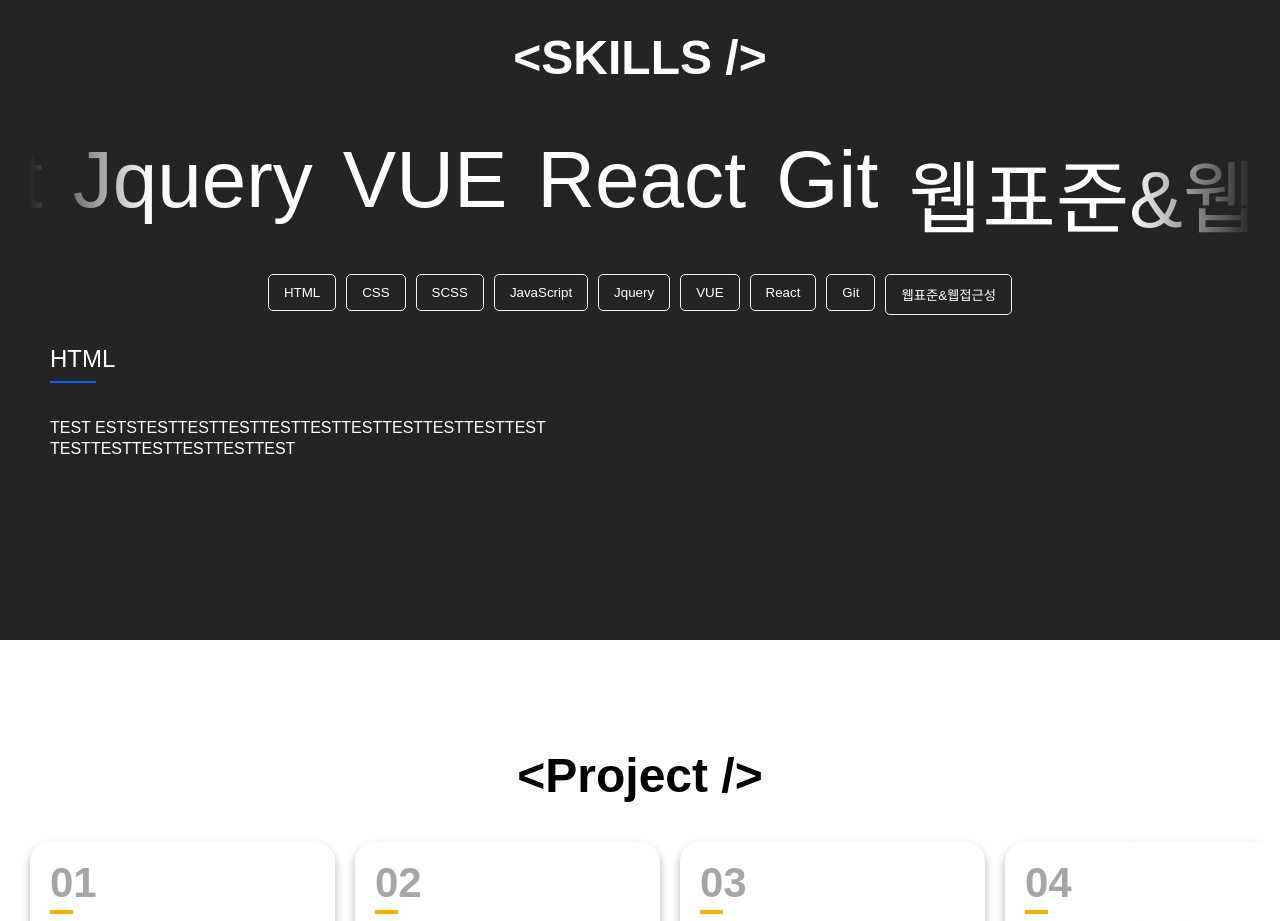
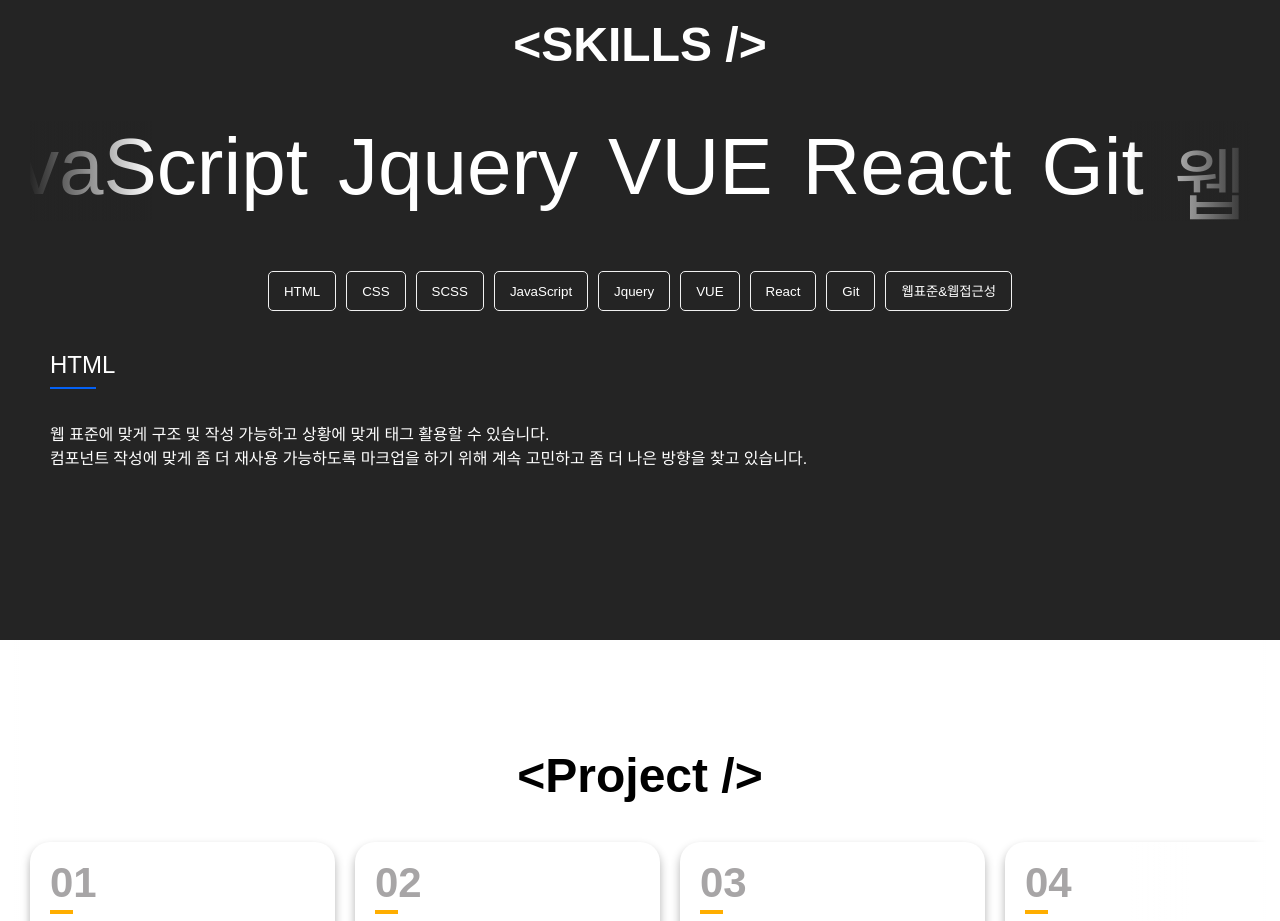
Before and after one commit to TH91-Github/portfolio, a React (Create React App) app: page / in a window 1280 px wide. Shown: the part 1760-2681 px from the top of the page. Built offline with nearby package versions, Linux system fonts and the light colour scheme; a web font is replaced by a local one.

Commit message:
1차 입력 완료

```diff
--- a/src/assets/styles/StyledCm.jsx
+++ b/src/assets/styles/StyledCm.jsx
@@ -53,7 +53,7 @@ export const Button = styled.button.attrs({
 export const BtnArticle = styled.div`
   display:flex;
   justify-content : ${props => props.$justifyConent || 'flex-start'};
-  ${props => props.gap && `gap: ${props.$gap}`};
+  ${props => props.$gap && `gap: ${props.$gap}`};
   margin-top:${props => props.$marginTop || 30 }px;
   ${media.mo}{
     margin-top:${props => props.$marginTop || 20 }px;
--- a/src/components/common/element/InfiniteText.jsx
+++ b/src/components/common/element/InfiniteText.jsx
@@ -69,11 +69,11 @@ const TextBox = styled.div`
     font-size:80px;
   }
   &.original {
-    animation: textAni-1 15s linear infinite;
+    animation: textAni-1 20s linear infinite;
   }
   &.clone {
     transform: translateX(100%);
-    animation: textAni-2 15s linear infinite;
+    animation: textAni-2 20s linear infinite;
   }
   @keyframes textAni-1 {
     0% {
--- a/src/components/common/element/TabCont.jsx
+++ b/src/components/common/element/TabCont.jsx
@@ -89,7 +89,7 @@ const ItemInfo = styled.div`
     overflow:hidden;
     font-size:16px;
     font-weight:400;
-    line-height:21px;
+    line-height:24px;
     &>span{
       display:inline-block;
       animation: ${SC.fadeIn} 1s both;
--- a/src/components/common/element/TabListBtn.jsx
+++ b/src/components/common/element/TabListBtn.jsx
@@ -1,9 +1,12 @@
 import * as SC from "assets/styles/StyledCm";
 import { colors, media, transitions } from "assets/styles/Variable";
+import { useState } from "react";
 import styled from "styled-components";
 
-function TabListBtn ({tabData, clickEvent, animation, delay}) { // animation, delay:
+function TabListBtn ({tabData, clickEvent, animation, delay}) { // animation, delay
+  const [activeIdx, setActiveIdx] = useState(0);
   const tabClick = (e,i) => {
+    setActiveIdx(i);
     clickEvent(e,i);
   }
   // animation 값 있을 때만 animation option
@@ -20,7 +23,7 @@ function TabListBtn ({tabData, clickEvent, animation, delay}) { // animation, de
         {
           tabData?.map((item,idx) => (
             <li key={idx}>
-              <TabBtn onClick={()=>tabClick(item,idx)}>
+              <TabBtn className={activeIdx ===idx ?'active':''}onClick={()=>tabClick(item,idx)}>
                 <span>
                   {item.title}
                 </span>
@@ -35,17 +38,37 @@ function TabListBtn ({tabData, clickEvent, animation, delay}) { // animation, de
 export default TabListBtn;
 
 const TabBtnList = styled.div`
+  overflow-x:auto;
+  padding:10px 0;
   &.fadeIn {
     opacity:0;
     animation: ${SC.fadeIn} 1s ${props => props.$delay}s both;
   }
-  ${media.mo}{
-    overflow-x:auto;
+  &::-webkit-scrollbar {
+    width: 5px;
+    height: 5px;
+  }
+
+  &::-webkit-scrollbar-thumb {
+    background-color: ${colors.yellow};
+    border-radius: 5px;
+  }
+
+  &::-webkit-scrollbar-track {
+    background: ${colors.bgWhite};
   }
 `;
 const TabUl = styled.ul`
   display:flex;
-  gap: ${props => props.$gap || '10px'};
+  &>li{
+    padding:0 5px;
+    &:first-child{
+      padding-left:0;
+    }
+    &:last-child{
+      padding-right:0;
+    }
+  }
   ${media.pc}{
     justify-content:center;
   }
@@ -53,16 +76,16 @@ const TabUl = styled.ul`
 
 const TabBtn = styled(SC.Button)`
   position:relative;
-  padding:10px 15px;
+  height:40px;
+  padding:1px 15px;
   border-radius:5px;
   border:1px solid ${colors.bgWhite};
+  line-height:38px;
   transition: ${transitions.base};
+  white-space: nowrap;
   &:hover, &:focus {
     border-color:${colors.blue};
     background:${colors.bgWhite};
     color:${colors.blue};
   }
-  ${media.mo}{
-    white-space: nowrap;
-  }
 `;
--- a/src/components/main/MainAbout.jsx
+++ b/src/components/main/MainAbout.jsx
@@ -8,6 +8,7 @@ import { colors, media } from "assets/styles/Variable";
 
 import sample from 'assets/images/sample.png'
 
+// Data 정보 통합 예정
 const aboutTit = ["ABOUT"];
 const profileJob = ["퍼블리셔", "프론트엔드","Publisher","Front-End"];
 const profileText = ["안녕하세요. 저는","김태훈입니다.", "과거엔 퍼블리셔, 현재와 미래에는 프론트엔드로 진행중이며","수동적인 개발자가 아닌 주도적으로", "문제해결을 하고 최고의 결과물을 위해 끊임없이","고민하는 개발자가 되려고 합니다.","😁"];
--- a/src/components/main/MainProjectSwiper.jsx
+++ b/src/components/main/MainProjectSwiper.jsx
@@ -8,7 +8,7 @@ import { Pagination, A11y } from 'swiper/modules';
 import 'swiper/css';
 import 'swiper/css/pagination';
 
-function MainProjectSwiper ({swiperData, swiperClick}){
+function MainProjectSwiper ({swiperData, swiperClick, swiperStart}){
   const [isFocus, setIsFocus] = useState('');
   const SwiperWrap = useRef(null);
   useEffect(()=>{
@@ -35,11 +35,12 @@ function MainProjectSwiper ({swiperData, swiperClick}){
           clickable: true,
         }}
         modules={[Pagination, A11y]}
+        className={swiperStart?'view':''}
       >
       {
         swiperData
           ? swiperData.map((item, idx)=>(
-            <SlideItem key={idx} className="item">
+            <SlideItem $delay={idx*0.2} key={idx} className="item">
               <Number className="number">
                 <AniNum
                   className={`${isFocus === idx ?'isFocus':''}`}
@@ -107,6 +108,11 @@ const ProjectSwiper = styled(Swiper)`
       }
     }
   }
+  &.view{
+    .item {
+      animation-play-state: running;
+    }
+  }
   ${media.mo}{
     .tit{
       margin-top:20px;
@@ -120,6 +126,10 @@ const SlideItem = styled(SwiperSlide)`
   padding: 20px;
   border-radius:20px;
   box-shadow:0px 5px 10px rgba(0, 0, 0, 0.3);
+  opacity:0;
+  ${SC.animation(SC.fadeIn, 1, 'ease')}
+  ${props => props.$delay && `animation-delay:${props.$delay}s;`}
+  animation-play-state: paused;
   &:hover {
     .number > span {
       &::before, &::after{
--- a/src/components/main/MainSkills.jsx
+++ b/src/components/main/MainSkills.jsx
@@ -9,43 +9,44 @@ import styled from "styled-components";
 import * as S from "./Styled";
 import { colors, media } from "assets/styles/Variable";
 
+// Data 정보 통합 예정
 const skillsTit = ["SKILLS"];
 const skillsData = [
   {
     title:"HTML",
-    desc:["TEST ESTSTESTTESTTESTTESTTESTTESTTESTTESTTESTTEST","TESTTESTTESTTESTTESTTEST"]
+    desc:["웹 표준에 맞게 구조 및 작성 가능하고 상황에 맞게 태그 활용할 수 있습니다.","컴포넌트 작성에 맞게 좀 더 재사용 가능하도록 마크업을 하기 위해 계속 고민하고 좀 더 나은 방향을 찾고 있습니다."]
   },
   {
     title:"CSS",
-    desc:["TEXT, TEXT"]
+    desc:["자신 있게 사용 가능하며 프로젝트 작업 시 문제없이 가능합니다.","애니메이션, 트랜지션, 트랜스폼을 활용하여 보다 효과적인 기능을 구현할 수 있습니다."]
   },
   {
     title:"SCSS",
-    desc:["TESTSETSET SE"]
+    desc:["프로젝트 진행 중 scss를 접하였고 현재 진행중인 프로젝트 및 개인 프로젝트에서 사용중에 있습니다.","변수, 함수형, Mixin, @content 등 사용"]
   },
   {
     title:"JavaScript",
-    desc:["TESXT"]
+    desc:["여러 프로젝트 진행 중 JavaScript 보다 Jquery를 중심으로 사용하여 Jquery 보다는 다소 기술력이 부족하지만 일반적인 사이트 구현에 있어 어려움 없이 활용 가능합니다."]
   },
   {
     title:"Jquery",
-    desc:["STEST"]
+    desc:["현재 맡고 있는 프로젝트 전까지 Jquery만 사용을 하여 Jquery를 통한 기능 구현 및 이해는 자신이 있습니다.","Jquery를 사용이 줄어들고 있기에 현재는 Jquery 더 이상 사용을 하지 않고 바닐라 코딩을 하고 있습니다."]
   },
   {
     title:"VUE",
-    desc:["STEST"]
+    desc:["현재 Vue2 프로젝트를 진행 중이며, Vue3는 개인 공부를 통해 경험을 했습니다.",]
   },
   {
     title:"React",
-    desc:["STEST"]
+    desc:["React 프로젝트는 진행을 하지 못하였습니다.","component, styled component, store, router, fetch, axios Hook 등 Velog를 통해 처음부터 정리하며 기록하고 있습니다."]
   },
   {
     title:"Git",
-    desc:["STEST"]
+    desc:["Github: 개인 프로젝트, 스터디를 진행을 하며 접하였고 계속 진행 중입니다.","Gitlab: 프로젝트 진행하면서 사용하게 되었고 협업을 하며 충돌 해결, 업무 진행 브랜치, 이슈등록, 머지 등 다양하게 경험하고 있습니다."]
   },
   {
     title:"웹표준&웹접근성",
-    desc:["STEST"]
+    desc:["대기업 프로젝트를 진행하여 웹접근성 인증마크 작업 필수로 하기에 웹접근성, 웹표준에 맞게 작업을 하였습니다.","웹접근성 심사전 검수 및 기능 수정 가능합니다."]
   },
 ];
 
--- a/src/components/main/MainVisual.jsx
+++ b/src/components/main/MainVisual.jsx
@@ -4,6 +4,7 @@ import styled from "styled-components";
 import TypingTag from "components/common/element/TypingTag";
 import { colors } from "assets/styles/Variable";
 
+// Data 정보 통합 예정
 const VisualText = ["TAG를 입력중","TEXT","Portfolio"];
 
 function MainVisual({view}){
```
Also changed, not shown: src/components/main/MainProject.jsx (+15 -14 lines), src/components/main/ProjectPopup.jsx (+34 -21 lines).
